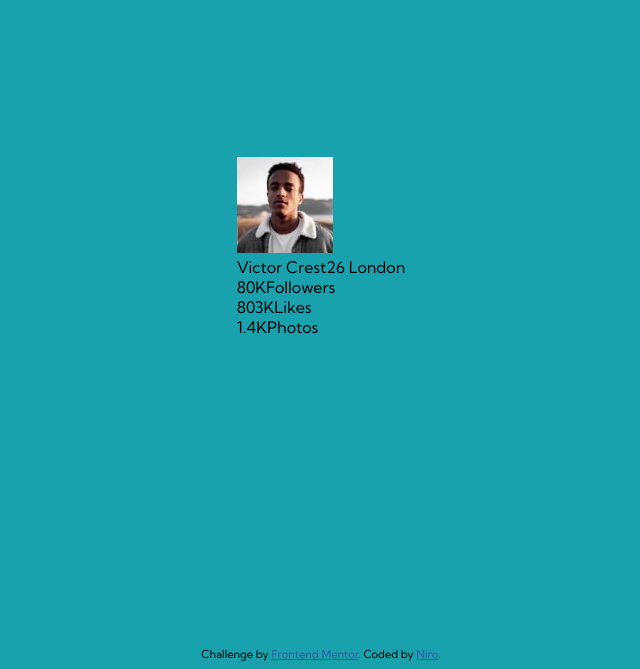
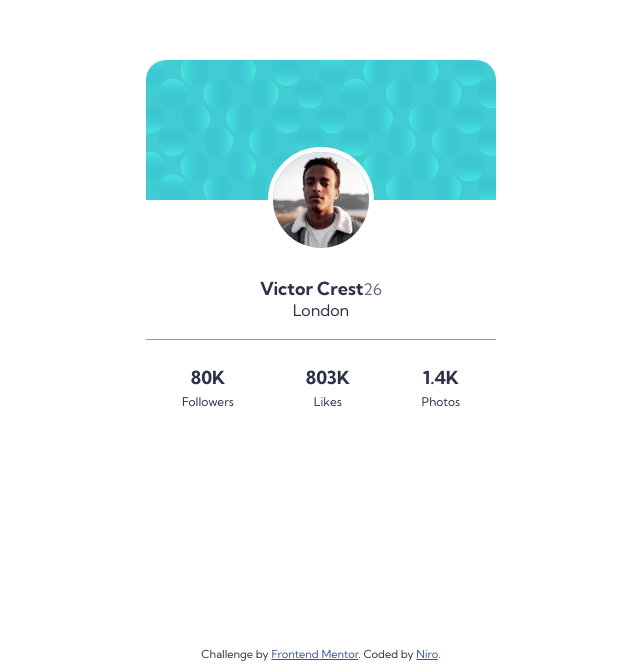
Before and after one commit to Niro7/profile-card-component, a plain HTML site: page index.html in a window 1280 px wide. Shown: the part 161-830 px from the top of the page, without its empty margins (319-959 px from the left). Drawn offline with Linux system fonts and the light colour scheme.

Commit message:
ADD: card styles

```diff
--- a/style.css
+++ b/style.css
@@ -2,7 +2,8 @@
 body{
     /* position: relative; */
     font-family: 'Kumbh Sans', sans-serif;
-    background: hsl(185, 75%, 39%);
+    /* background: hsl(185, 75%, 39%); */
+    color: hsl(229, 23%, 23%);
 }
 main{
     height: 100vh;
@@ -12,3 +13,67 @@ main{
 }
 .attribution { font-size: 11px; text-align: center; }
 .attribution a { color: hsl(228, 45%, 44%); }
+.card{
+    background: #ffffff;
+    height: 375px;
+    width: 350px;
+    border-radius: 20px;
+    position: relative;
+}
+/* .card__header_bg{
+    overflow: hidden;
+} */
+.card__header{
+    background-image: url(images/bg-pattern-card.svg);
+    background-size: 350px 140px;
+    height: 140px;
+    border-radius: 20px 20px 0 0;
+    border: none;
+}
+.card__body{
+    position: absolute;
+    width: 100%;
+    top: 217px;
+}
+.card__user_img{
+    border-radius: 50%;
+    border: 5px solid white;
+    display: block;
+    margin: auto;
+}
+.card__user_info{
+    display: flex;
+    flex-direction: column;
+    justify-content: center;
+    align-items: center;
+}
+.card__user_stats{
+    display: flex;
+    justify-content: space-around;
+    border-top: 1px solid  hsl(0, 0%, 59%);
+    position: absolute;
+    width: 100%;
+    bottom: 0;
+    padding: 26px 0;
+}
+.img__container{
+    position: absolute;
+    top: 87px;
+    width: 100%;
+}
+.user_stats{
+    display: flex;
+    flex-direction: column;
+    align-items: center;
+}
+.user_stats span:first-child,.user__name{
+    font-size: 18px;
+    font-weight: bold;
+}
+.user__age{
+    color: hsl(227, 10%, 46%);
+}
+.user_stats span:nth-child(2){
+    font-size: 12px;
+    padding-top: 5px;
+}
```
